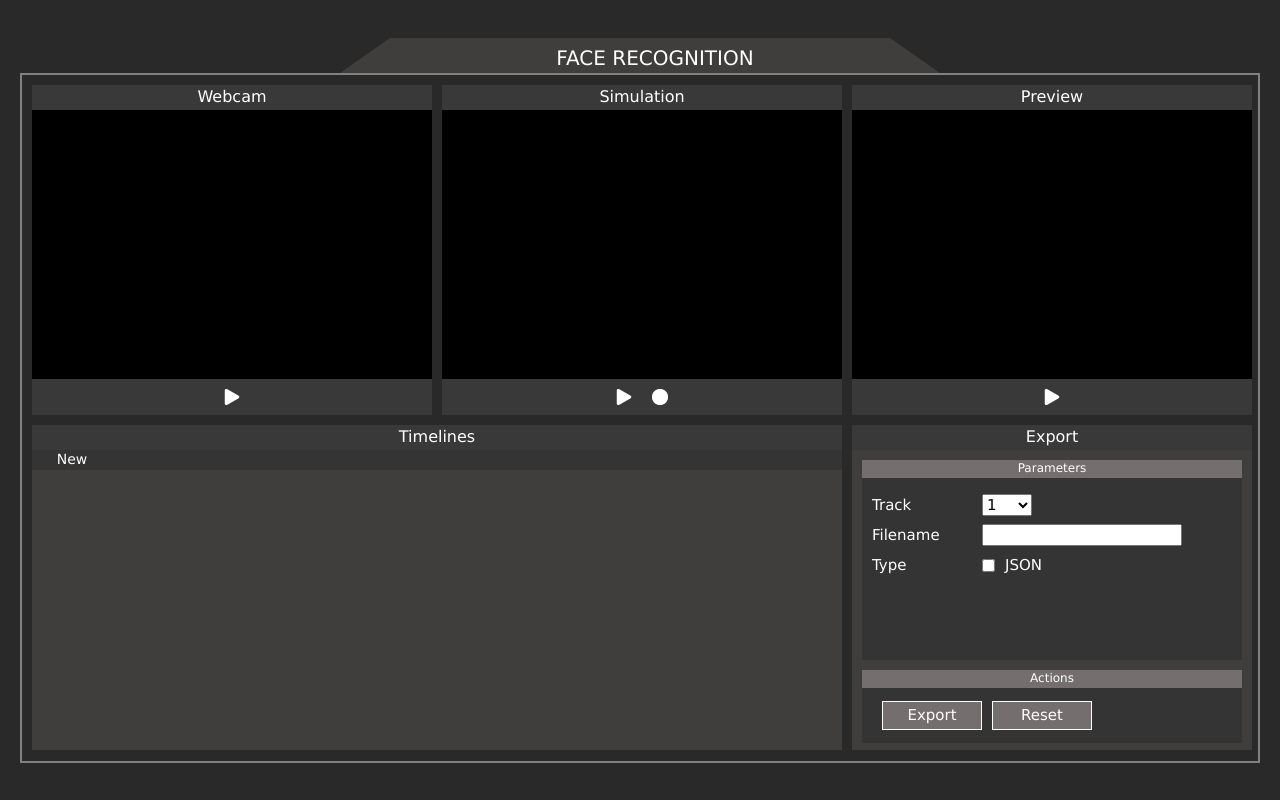
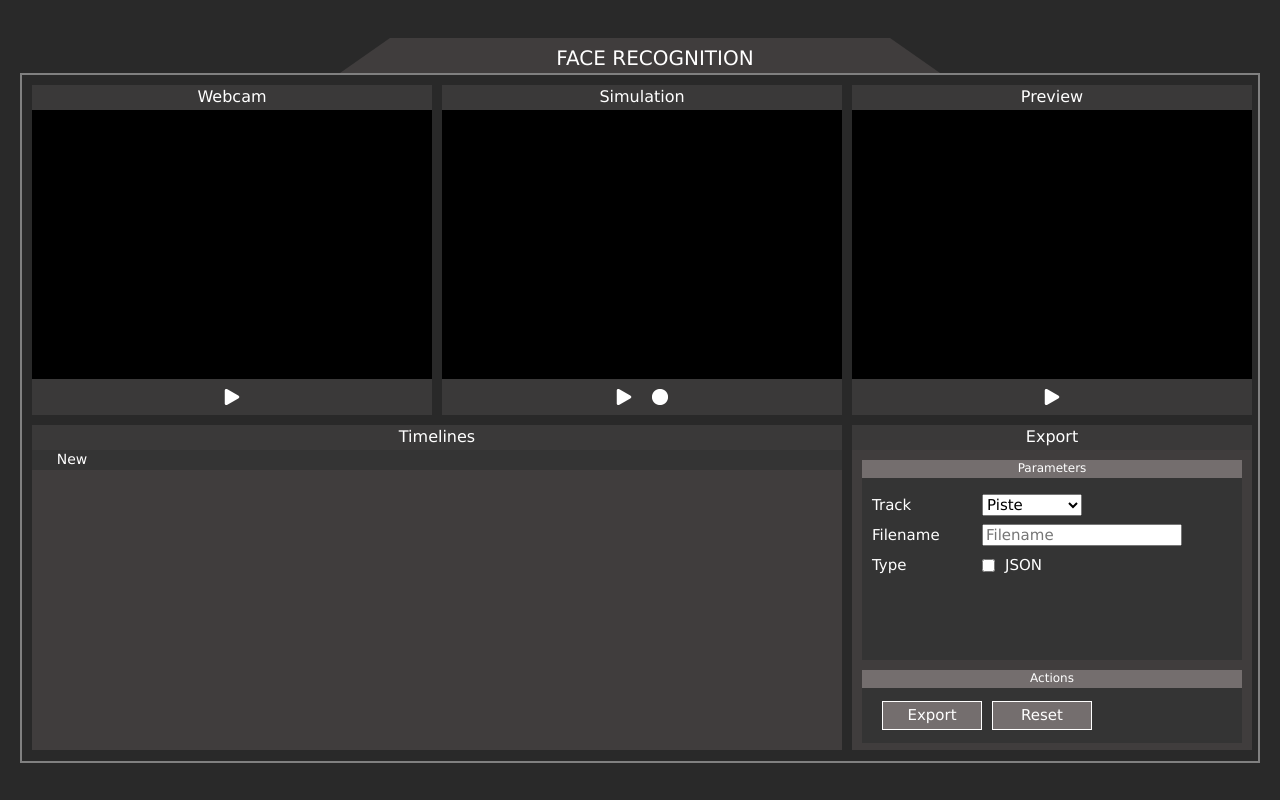
Before and after one commit to mousqtr/FaceRecorder, a React (Create React App) app: page / in a window 1280 px wide. Built offline with nearby package versions, Linux system fonts and the light colour scheme.

Commit message:
Add export

```diff
--- a/src/components/Export/Export.css
+++ b/src/components/Export/Export.css
@@ -30,7 +30,7 @@
 }
 
 #export .track select {
-    width: 50px;
+    width: 100px;
     height: 22px;
     font-size: 15px;
 }
--- a/src/components/Export/Export.js
+++ b/src/components/Export/Export.js
@@ -10,6 +10,9 @@ import * as recognitionSelectors    from './../../store/selectors/recognition';
 export default function Export () {
 
     const tracks = useSelector(recognitionSelectors.getTracks);
+    const [filename, setFilename] = useState('');
+    const [numTrack, setNumTrack] = useState('');
+    const [type, setType] = useState('');
 
     const downloadFile = ({ data, fileName, fileType }) => {
         const blob = new Blob([data], { type: fileType });
@@ -25,12 +28,14 @@ export default function Export () {
         a.remove();
     }
 
-    const handleExportJSON = (event) => {
-        console.log(tracks[0]);
+    const handleExport = (event) => {
         event.preventDefault()
 
+        if (filename !== '' &&
+            numTrack !== 'Piste' &&
+            type !== '') {
                 let dataToExport = [];
-        tracks[0].forEach(element => {
+                tracks[0].data.forEach(element => {
                     dataToExport.push(element);
                 });
 
@@ -39,6 +44,17 @@ export default function Export () {
                     fileName: 'data.json',
                     fileType: 'text/json',
                 });
+        }
+    }
+
+    const handleChangeType = (event) => {
+        const target = event.target;
+        const value = target.type === 'checkbox' ? target.checked : target.value;
+        if (value && target.id === 'checkbox-json') {
+            setType('json');
+        } else {
+            setType('');
+        }
     }
 
     return (
@@ -51,17 +67,31 @@ export default function Export () {
                 <div className="content">
                     <div className="setting track">
                         <label>Track</label>
-                        <select>
-                            <option>1</option>
+                        <select value={numTrack} onChange={(e) => setNumTrack(e.target.value)}>
+                            <option value="Piste">Piste</option>
+                            {
+                                tracks.map((track, index) => {
+                                    return <option value={index} key={index}>{index+1}</option>
+                                })
+                            }
                         </select>
                     </div>
                     <div className="setting filename">
                         <label>Filename</label>
-                        <input name="filename"/>
+                        <input
+                            type="text"
+                            placeholder="Filename"
+                            value={filename}
+                            onChange={(e) => setFilename(e.target.value)}/>
                     </div>
                     <div className="setting type">
                         <label>Type</label>
-                        <input type="checkbox" name="json"></input>
+                        <input
+                            type="checkbox"
+                            checked={(type === 'json') ? true : false}
+                            onChange={(e) => handleChangeType(e)}
+                            id={'checkbox-json'}>
+                        </input>
                         <label>JSON</label>
                     </div>
                 </div>
@@ -71,7 +101,7 @@ export default function Export () {
                 <h3 className="center">Actions</h3>
                 <div className="content">
                     <div className="setting">
-                        <button>
+                        <button onClick={handleExport}>
                             Export
                         </button>
                         <button>
```
Lines whose indentation alone changed are shown as unchanged.
